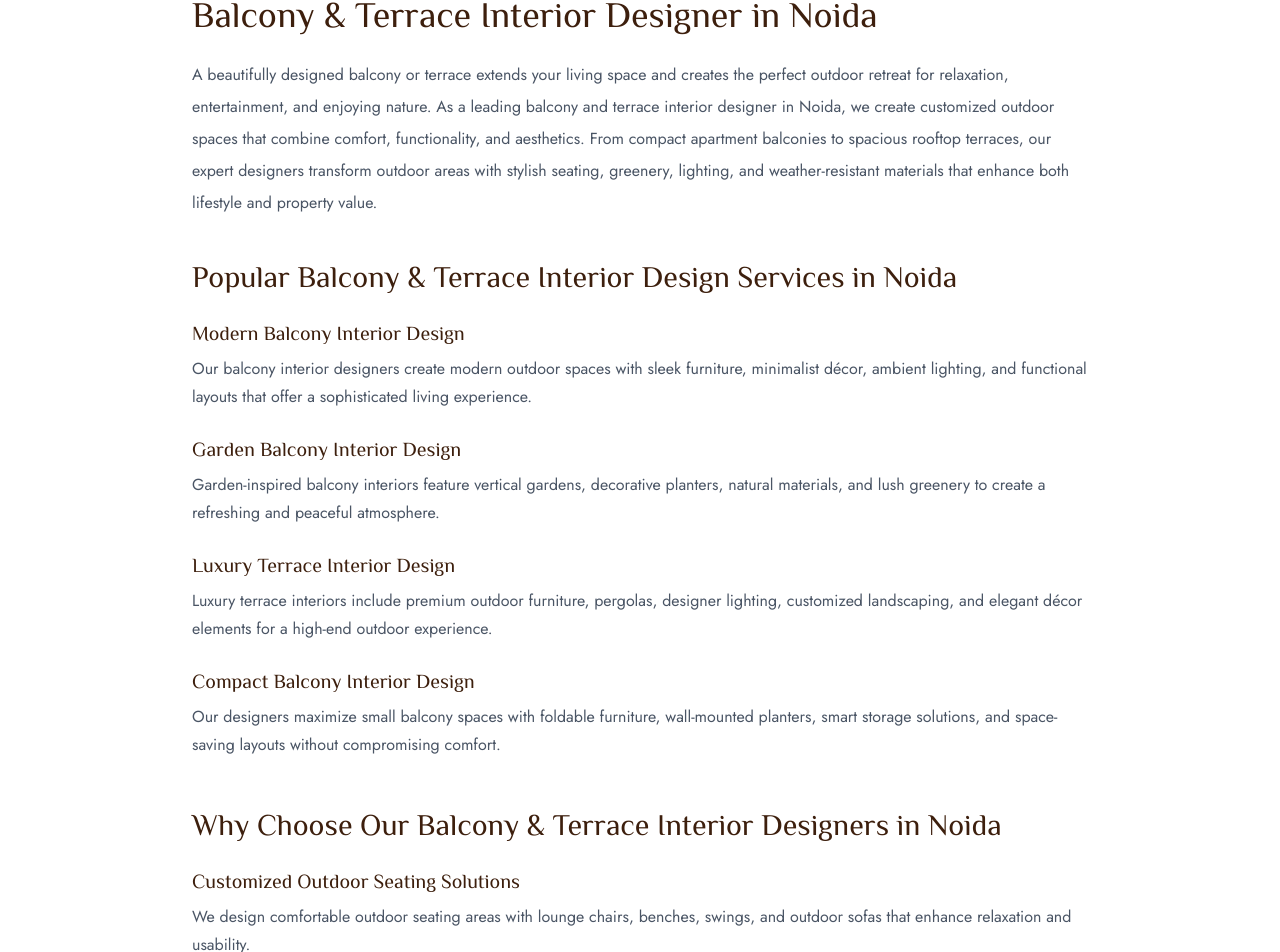
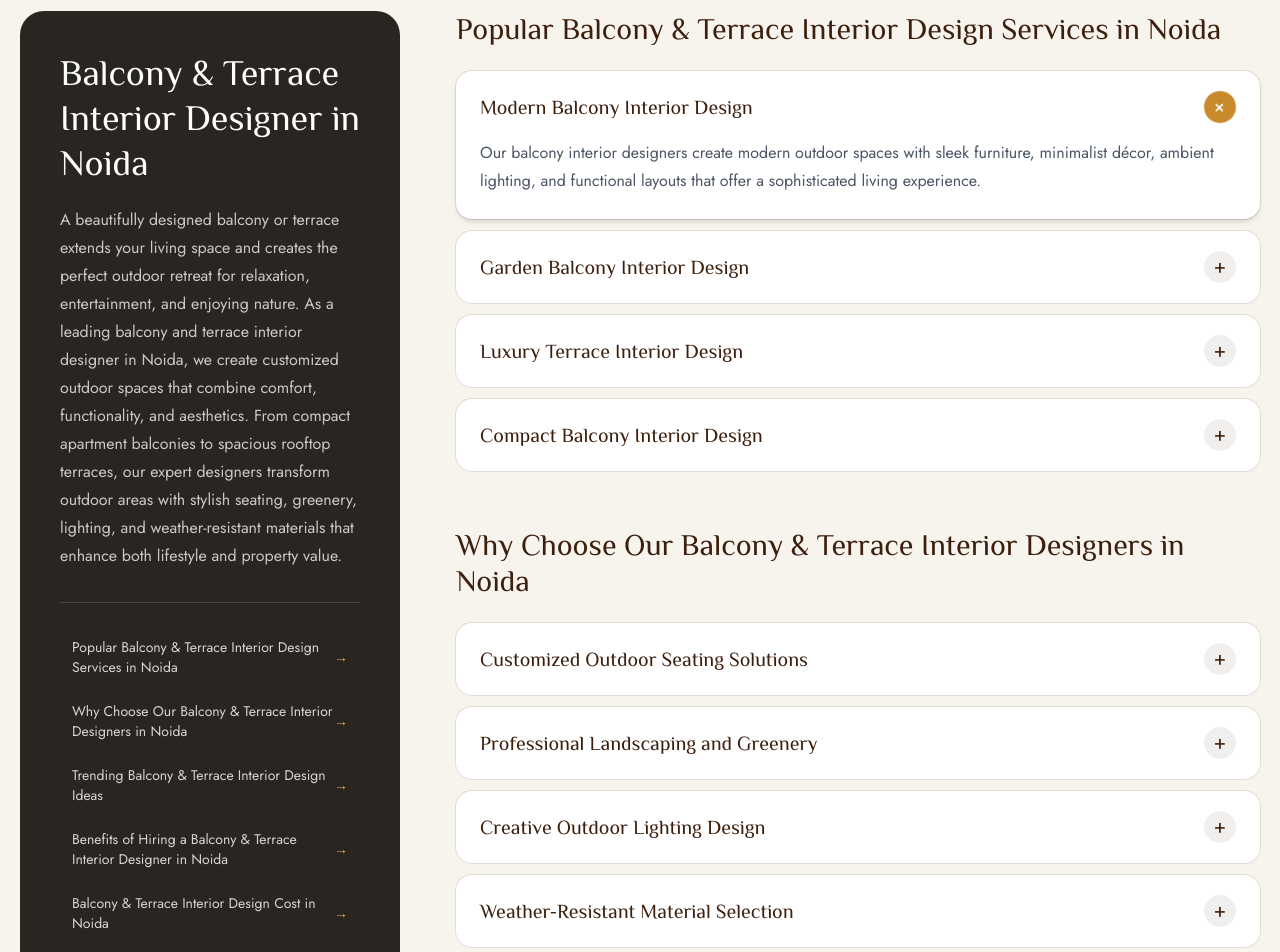
Before and after one commit to Ankitamishra17/Divine_interio, a Next.js app in the folder frontend/: page /services/design-ideas/balcony-terrace-design in a window 1280 px wide. Shown: the part 2614-3566 px from the top of the page. Built offline with nearby package versions, Linux system fonts and the light colour scheme.

Commit message:
taking pull

```diff
--- a/frontend/src/components/common/Details.jsx
+++ b/frontend/src/components/common/Details.jsx
@@ -6,42 +6,89 @@ export default function Details({ type }) {
   if (!data) return null;
 
   return (
-    <section className="max-w-7xl mx-auto py-16 px-5">
-      <div className="max-w-4xl mx-auto">
-        <h1 className="text-4xl font-heading mb-6 text-[#3D1F0D]">
+    <section className="bg-[#F7F3ED] py-12 md:py-20">
+      <div className="max-w-7xl mx-auto px-5 lg:grid lg:grid-cols-[380px_1fr] lg:gap-14 lg:items-start">
+        {/* Left: sticky intro panel */}
+        <aside className="lg:sticky lg:top-24 mb-12 lg:mb-0">
+          <div className="rounded-3xl bg-[#292622] p-8 md:p-10 text-white">
+            <h1 className="font-heading text-3xl md:text-4xl leading-tight">
               {data.title}
             </h1>
+            <p className="mt-5 leading-7 text-white/75">{data.intro}</p>
 
-        <p className="text-gray-600 leading-8 mb-10">
-          {data.intro}
-        </p>
+            {data.sections.length > 1 && (
+              <nav
+                aria-label="Sections"
+                className="mt-8 pt-6 border-t border-white/15"
+              >
+                <ul className="space-y-1">
+                  {data.sections.map((s, i) => (
+                    <li key={i}>
+                      <a
+                        href={`#section-${i}`}
+                        className="flex items-center justify-between rounded-lg px-3 py-2.5 text-sm text-white/80 transition hover:bg-white/10 hover:text-white focus:outline-none focus-visible:ring-2 focus-visible:ring-[#E0A64B]"
+                      >
+                        {s.heading}
+                        <span aria-hidden="true" className="text-[#E0A64B]">
+                          &rarr;
+                        </span>
+                      </a>
+                    </li>
+                  ))}
+                </ul>
+              </nav>
+            )}
+          </div>
+        </aside>
 
+        {/* Right: content */}
+        <div className="space-y-14">
           {data.sections.map((section, index) => (
-          <div key={index} className="mb-12">
-            <h2 className="text-3xl font-heading mb-6 text-[#3D1F0D]">
+            <div key={index} id={`section-${index}`} className="scroll-mt-24">
+              <h2 className="font-heading text-2xl md:text-3xl text-[#3D1F0D] mb-6">
                 {section.heading}
               </h2>
 
-            {section.content?.map((item, i) => (
-              <div key={i} className="mb-6">
-                <h3 className="text-xl font-heading mb-2 text-[#3D1F0D]">
+              {section.content?.length > 0 && (
+                <div className="space-y-3">
+                  {section.content.map((item, i) => (
+                    <details
+                      key={i}
+                      open={index === 0 && i === 0}
+                      className="group rounded-2xl bg-white ring-1 ring-[#3D1F0D]/10 transition open:shadow-md"
+                    >
+                      <summary className="flex cursor-pointer list-none items-center justify-between gap-4 rounded-2xl px-6 py-5 focus:outline-none focus-visible:ring-2 focus-visible:ring-[#C98A2B] [&::-webkit-details-marker]:hidden">
+                        <h3 className="font-heading text-lg md:text-xl text-[#3D1F0D]">
                           {item.title}
                         </h3>
-
-                <p className="text-gray-600 leading-7">
+                        <span
+                          aria-hidden="true"
+                          className="flex h-8 w-8 shrink-0 items-center justify-center rounded-full bg-[#3D1F0D]/[0.07] text-xl leading-none text-[#3D1F0D] transition-transform group-open:rotate-45 group-open:bg-[#C98A2B] group-open:text-white"
+                        >
+                          +
+                        </span>
+                      </summary>
+                      <p className="px-6 pb-6 -mt-1 leading-7 text-gray-600">
                         {item.description}
                       </p>
+                    </details>
+                  ))}
                 </div>
-            ))}
+              )}
 
               {section.text && (
-              <p className="text-gray-600 leading-7">
+                <p
+                  className={`rounded-2xl border-l-4 border-[#C98A2B] bg-[#C98A2B]/10 px-6 py-5 text-lg leading-8 text-[#3D1F0D] ${
+                    section.content?.length > 0 ? "mt-6" : ""
+                  }`}
+                >
                   {section.text}
                 </p>
               )}
             </div>
           ))}
         </div>
+      </div>
     </section>
   );
 }
--- a/frontend/src/components/common/FAQ.jsx
+++ b/frontend/src/components/common/FAQ.jsx
@@ -16,7 +16,7 @@ export default function FAQ({ data }) {
   const rightFaqs = faqs.filter((_, i) => i % 2 !== 0);
 
   return (
-    <section className="py-16 md:py-20 bg-[#F7F3ED]">
+    <section className="py-16 md:py-20 bg-[#FFFFFF]">
       <div className="max-w-7xl mx-auto px-5 sm:px-6 lg:px-12">
         {/* Heading */}
         <div className="text-center mb-12 md:mb-16">
```
Also changed, not shown: frontend/src/data/designIdeas.js (+41 -41 lines). Lines whose indentation alone changed are shown as unchanged.
